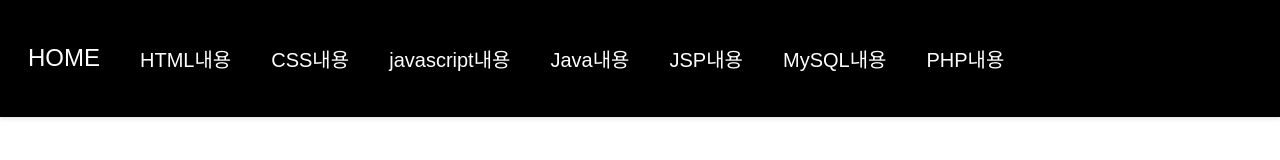
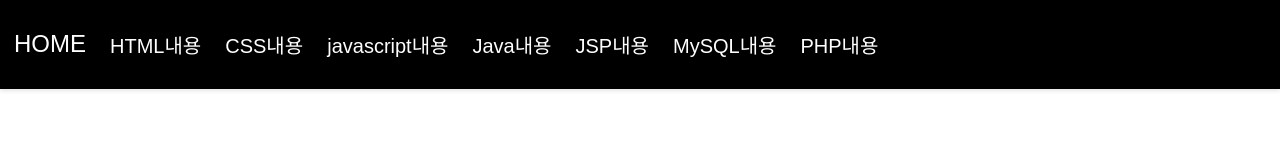
Before and after one commit to slow333/slow, a website built with Parcel: page nav.html in a window 1280 px wide. Built offline with nearby package versions, Linux system fonts and the light colour scheme.

Commit message:
Update style.css

```diff
--- a/style.css
+++ b/style.css
@@ -15,7 +15,7 @@ header{
   top:0; left: 0; right: 0;
   background: black;
   box-shadow: 0 2px 4px rgba(0,0,0,10%);
-  padding: 24px 8px;
+  padding: 18px 2px;
   display: flex;
   align-items: center;
   justify-content: space-between;
@@ -37,7 +37,7 @@ header .navbar ul li{
 }
 header .navbar ul li a{
   font-size: 20px;
-  padding: 20px;
+  padding: 12px;
   color: white;
   display: block;
 }
```
